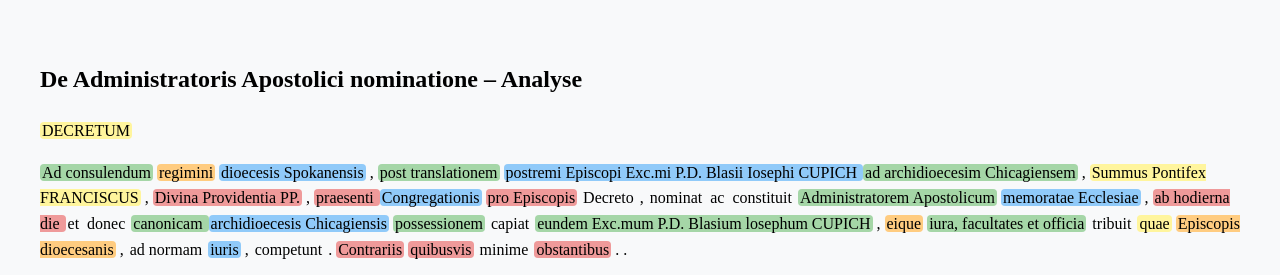
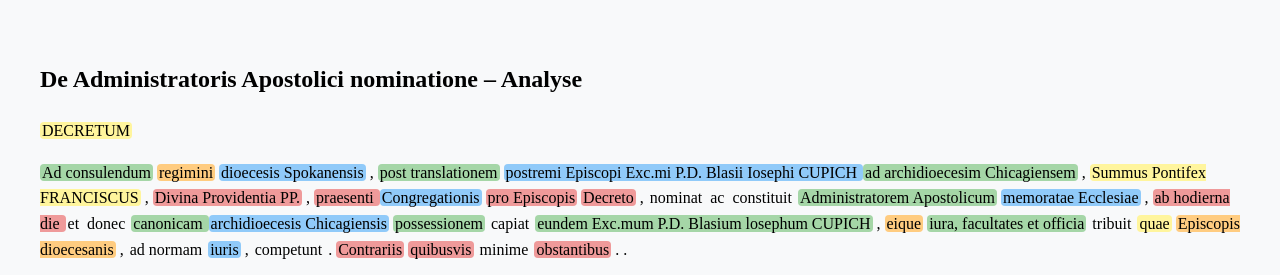
Before and after one commit to elibruyere/De-Administratoris-Apostolici-nominatione, a plain HTML site: page index.html in a window 1280 px wide. Shown: the top 275 px of the page. Drawn offline with Linux system fonts and the light colour scheme.

Commit message:
Update index.html

```diff
--- a/index.html
+++ b/index.html
@@ -58,7 +58,7 @@
   <span class="word ablative" data-info="ablatif neutre singulier (instrumental) ; praesens = présent : se rapporte à 'decreto'">praesenti </span>
     <span class="word genitive" data-info="">Congregationis</span>
     <span class="word ablative" data-info="pro +ablatif. Pluriel : évêques">pro Episcopis</span>
-    <span class="word adverb" data-info="decretum = décret = par le présent décret">Decreto</span>
+    <span class="word ablative" data-info="decretum = décret = par le présent décret">Decreto</span>
   ,
         <span class="word verb" data-info="présent de l’indicatif actif 3ps. nomme">nominat</span>
     <span class="word adverb" data-info="<atque = et">ac</span>
```
